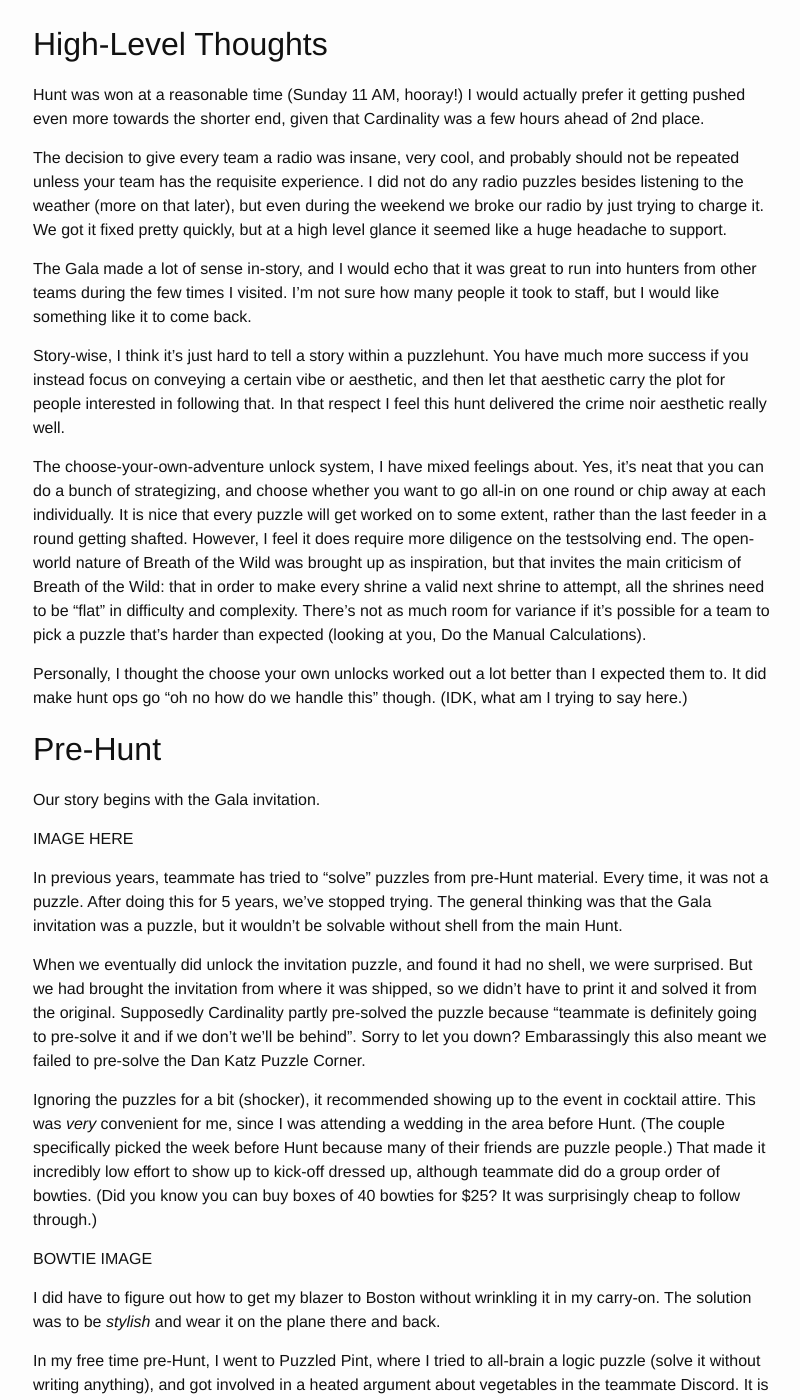
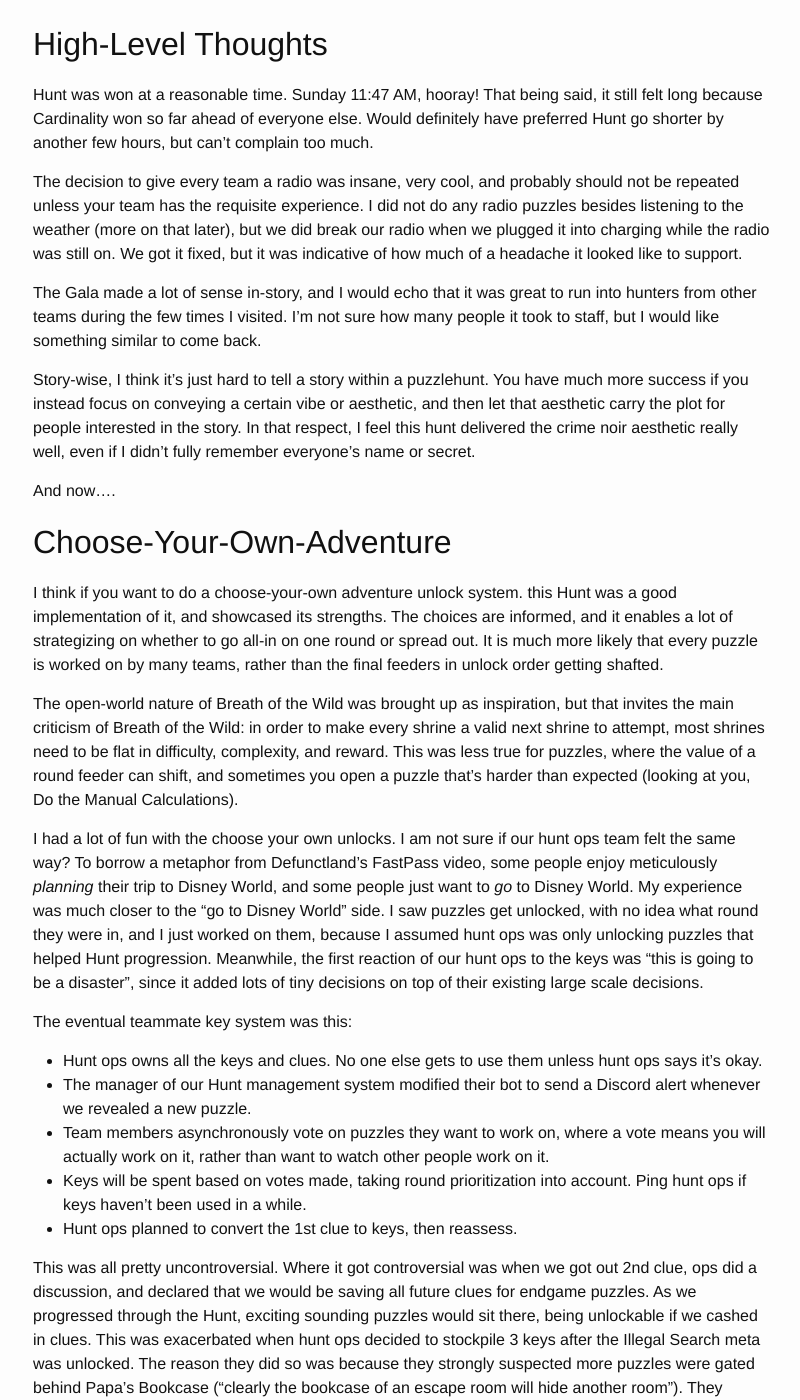
Before and after one commit to alexirpan/alexirpan.github.io, a Jekyll site: the page built from _posts/2025-01-21-mh-2025.markdown, in a window 1280 px wide and 1400 px high, scrolled down 1088 px. Shown: the whole window, without its empty margins (237-1037 px from the left). Built offline with Jekyll 4.4.1, drawn with Linux system fonts in a browser that asks for light colours; nearby versions of some CDN libraries; formulas are drawn with MathJax 3; some of the changed text lies outside the part shown.

Commit message:
Some cleaning up begins

```diff
--- a/_posts/2025-01-21-mh-2025.markdown
+++ b/_posts/2025-01-21-mh-2025.markdown
@@ -7,25 +7,27 @@
 *This has spoilers for MIT Mystery Hunt 2025. Spoilers are not labeled. I will add puzzle
 links once there's a stable link to them.*
 
-I feel like I have less time to write my yearly Mystery Hunt post than usual. I don't
-actually have less time, there are no deadlines here, but last year I got my post out by
-the 21st, before TTBNL's AMA. Meanwhile I am starting this post on the 21st, and Death & Mayhem have
-already ran their AMA.
-To spoil the answer to this puzzle, MLK day was 5 days later than it was in 2024, and Death & Mayhem
-have been impressively on top of things, running their AMA within a few days of Hunt end.
+This year, I feel like I have less time to write my Mystery Hunt post than usual. I don't
+actually have less time, there are no deadlines here, but last year I got my post done before
+TTBNL's AMA, and I only *started* on this post by the time Death & Mayhem did theirs.
 
-This year's Hunt was really solid, I enjoyed it more than
-their 2018 Hunt which is commonly cited as an all-timer. In part that's because I was remote in 2018, so I missed some of the physical puzzle nonsense from that year, but I do think the rounds
-in 2025 rivaled some of the concepts from 2018. One of the hypest things you can do in a puzzlehunt
-is backsolve a meta, so of course I would like the hunt where we backsolved 5 of them.
+To spoil the answer to this puzzle, Death & Mayhem
+have been impressively on top of things, hosting their AMA the Wednesday after Hunt, and that
+was just a running theme.
+This year's Hunt was really solid, I enjoyed it more than their 2018 Hunt,
+which is commonly cited as an all-time good Mystery Hunt. In part that's because I was remote in 2018, so I missed all the in-person energy from that year, but I do think the rounds from
+2025 rivaled some of the concepts from 2018.
+One of the hypest things you can do in a puzzlehunt
+is backsolve a meta, so of course I would like the hunt where we backsolved five of them.
+(And they weren't even all Shell metas!)
 
 It did make me a little wistful about writing 2023's Mystery Hunt. A lot of 2023's writing goals
-were to write something analogous to 2018 (fewer puzzles, more involved meta structures, go all-in on what teammate values). I know it's stupid and doesn't make sense, but throughout the weekend I
+were to write something analogous to 2018 (fewer puzzles, weird and difficult metas, go all-in on what teammate values, scale down puzzle count). I know it's stupid and doesn't make sense, but throughout the weekend I
 was thinking "dang, this is what could have been if we'd executed better".
 
-During wrap-up, Death & Mayhem said they were "a little bit capital E Extra in everything we do", and, yes, that came through, it was great 10/10, very strong theater kid energy, like they had charged up 7 years of power level and went nuts once they got another chance to write Hunt.
+During wrap-up, Death & Mayhem said they were "a little bit capital E Extra in everything we do", and, yes, that came through. It was great, 10/10, very strong theater kid energy, like Death & Mayhem had charged up 7 years of power level and went nuts once they got to write Hunt again.
 
-![Penny being very extra](/public/mh-2025/penny.png)
+![Penny from Paranatural being very extra](/public/mh-2025/penny.png)
 {: .centered }
 
 From [Paranatural](https://www.paranatural.net/comic/archive)
@@ -35,26 +37,82 @@
 High-Level Thoughts
 ----------------------------------------------------------------------
 
-Hunt was won at a reasonable time (Sunday 11 AM, hooray!) I would actually prefer it getting pushed even more towards the shorter end, given that Cardinality was a few hours ahead of 2nd place.
+Hunt was won at a reasonable time. Sunday 11:47 AM, hooray! That being said, it still felt long
+because Cardinality won so far ahead of everyone else. Would definitely have preferred Hunt go shorter
+by another few hours, but can't complain too much.
 
 The decision to give every team a radio was insane, very cool, and probably should not be repeated
 unless your team has the requisite experience. I did not do any radio puzzles besides listening to
-the weather (more on that later), but even during the weekend we broke our radio by just trying to charge it. We got it fixed pretty quickly, but at a high level glance it seemed like a huge headache to support.
+the weather (more on that later), but we did break our radio when we plugged it into charging
+while the radio was still on. We got it fixed, but it was indicative of how much of a headache
+it looked like to support.
 
 The Gala made a lot of sense in-story, and I would echo that it was great to run into hunters from
-other teams during the few times I visited. I'm not sure how many people it took to staff, but I would like something like it to come back.
+other teams during the few times I visited. I'm not sure how many people it took to staff, but I would like something similar to come back.
 
 Story-wise, I think it's just hard to tell a story within a puzzlehunt. You have much more success
 if you instead focus on conveying a certain vibe or aesthetic, and then let that aesthetic carry
-the plot for people interested in following that. In that respect I feel this hunt delivered the crime noir aesthetic really well.
+the plot for people interested in the story. In that respect, I feel this hunt delivered the crime noir aesthetic really well, even if I didn't fully remember everyone's name or secret.
 
-The choose-your-own-adventure unlock system, I have mixed feelings about. Yes, it's neat that you
-can do a bunch of strategizing, and choose whether you want to go all-in on one round or chip away at each individually. It is nice that every puzzle will get worked on to some extent, rather than the last feeder in a round getting shafted.
-However, I feel it does require more diligence on the testsolving end. The open-world nature of Breath of the Wild was brought up as inspiration, but that invites the main criticism of Breath of the Wild: that in order to make every shrine a valid next shrine to attempt, all the shrines need to be "flat" in difficulty and complexity. There's not as much room for variance if it's possible for a team
-to pick a puzzle that's harder than expected (looking at you, Do the Manual Calculations).
+And now....
 
-Personally, I thought the choose your own unlocks worked out a lot better than I expected them to.
-It did make hunt ops go "oh no how do we handle this" though. (IDK, what am I trying to say here.)
+Choose-Your-Own-Adventure
+----------------------------------------------------------------------------
+
+I think if you want to do a choose-your-own adventure unlock system. this Hunt was a good
+implementation of it, and showcased its strengths. The choices are informed, and it enables a
+lot of strategizing on whether to go all-in on one round or spread out. It is much more likely
+that every puzzle is worked on by many teams, rather than the final feeders in unlock order
+getting shafted.
+
+The open-world nature of Breath of the Wild was brought up as inspiration, but that invites the main criticism of Breath of the Wild: in order to make every shrine a valid next shrine to attempt,
+most shrines need to be flat in difficulty, complexity, and reward. This was less true for
+puzzles, where the value of a round feeder can shift, and sometimes you open
+a puzzle that's harder than expected (looking at you, Do the Manual Calculations).
+
+I had a lot of fun with the choose your own unlocks. I am not sure if our
+hunt ops team felt the same way? To borrow a metaphor from Defunctland's FastPass video,
+some people enjoy meticulously *planning* their trip to Disney World, and some people just
+want to *go* to Disney World. My experience was much closer to the "go to Disney World" side.
+I saw puzzles get unlocked, with no idea what round they were in, and I just worked on them,
+because I assumed hunt ops was only unlocking puzzles that helped Hunt progression.
+Meanwhile, the first reaction of our hunt ops to the
+keys was "this is going to be a disaster", since it added lots of tiny decisions on top of their
+existing large scale decisions.
+
+The eventual teammate key system was this:
+
+* Hunt ops owns all the keys and clues. No one else gets to use them unless hunt ops says it's okay.
+* The manager of our Hunt management system modified their bot to send a Discord alert
+whenever we revealed a new puzzle.
+* Team members asynchronously vote on puzzles they want to work on, where a vote means
+you will actually work on it, rather than want to watch other people work on it.
+* Keys will be spent based on votes made, taking round prioritization into account. Ping hunt
+ops if keys haven't been used in a while.
+* Hunt ops planned to convert the 1st clue to keys, then reassess.
+
+This was all pretty uncontroversial. Where it got controversial was when we got out 2nd clue,
+ops did a discussion, and declared that we would be saving all future clues for endgame puzzles.
+As we progressed through the Hunt, exciting sounding puzzles would sit there, being
+unlockable if we cashed in clues. This was exacerbated when hunt ops decided to stockpile
+3 keys after the Illegal Search meta was unlocked.
+The reason they did so was because they strongly suspected more puzzles were
+gated behind Papa's Bookcase ("clearly the bookcase of an escape room will hide another room").
+They wanted to make sure that if puzzles were gated behind the bookcase, they could immediately
+unlock them to avoid stalling out the round. This was a correct prediction, and getting an instant
+3 unlocks post-Bookcase definitely contributed to us doing well this Hunt. The one problem was
+that they didn't tell everybody this was the plan. So a number of people saw that we had 3 keys,
+and weren't using them, when hype sounding puzzles like The 10000-Sheet Excel File weren't
+getting unlocked...
+
+Personally, I never felt like I ran out of puzzles to work on. There was always something in motion
+that I could contribute to. However, I did notice that we never really had a puzzle that sat untouched
+for a long time, like I'd seen in past Mystery Hunts. Based on asking other teams, teammate was
+on the low end for clue to key conversion. We converted 1, Cardinality converted 2,
+Galactic converted 3 and regretted converting the 3rd, UE converted 3 and also regretted it,
+Providence converted 3 and *didn't* regret it, TSBI converted 3, Setec converted 4.
+It worked out for us, but I can totally see how it may have been more fun to just unlock all the
+things.
 
 
 Pre-Hunt
@@ -468,4 +526,24 @@
 
 ## Endgame
 
-The Killer
+As explained in the wrap-up, in the runaround, teams ended up at the Finster vault. The door was
+locked with an audio lock installed by Sidecar. To open the lock, we needed to do [Foley](https://en.wikipedia.org/wiki/Foley_(filmmaking)) for a 3 minute silent movie. Only one person could
+see the movie through a hole in the vault door. The room would first play the movie in the door,
+recording all audio, then it would play the movie (with audio) on a big projector.
+
+The audio in wrap-up explaining this was a bit muted, so, for your viewing pleasure, here is our
+first attempt.
+
+VIDEO
+
+Yeah, turns out using audio cues during Foley doesn't actually work. A few of us initially planned
+to refer to the recording, but D&M came over and quickly gave some in-universe speech about how
+it was impossible for us to have such compact video cameras in this day and age, to indicate
+using recordings for timing was banned. We did it properly the second time (or more accurately, we
+spent so long coordinating that D&M told us "the lock's not *that* sensitive" so that they could
+get us out of the vault for the next runaround.)
+
+After this finished, we went back to HQ. I helped clean up, then went with a few others to
+the MIT DDR room
+
+IMAGES
```
